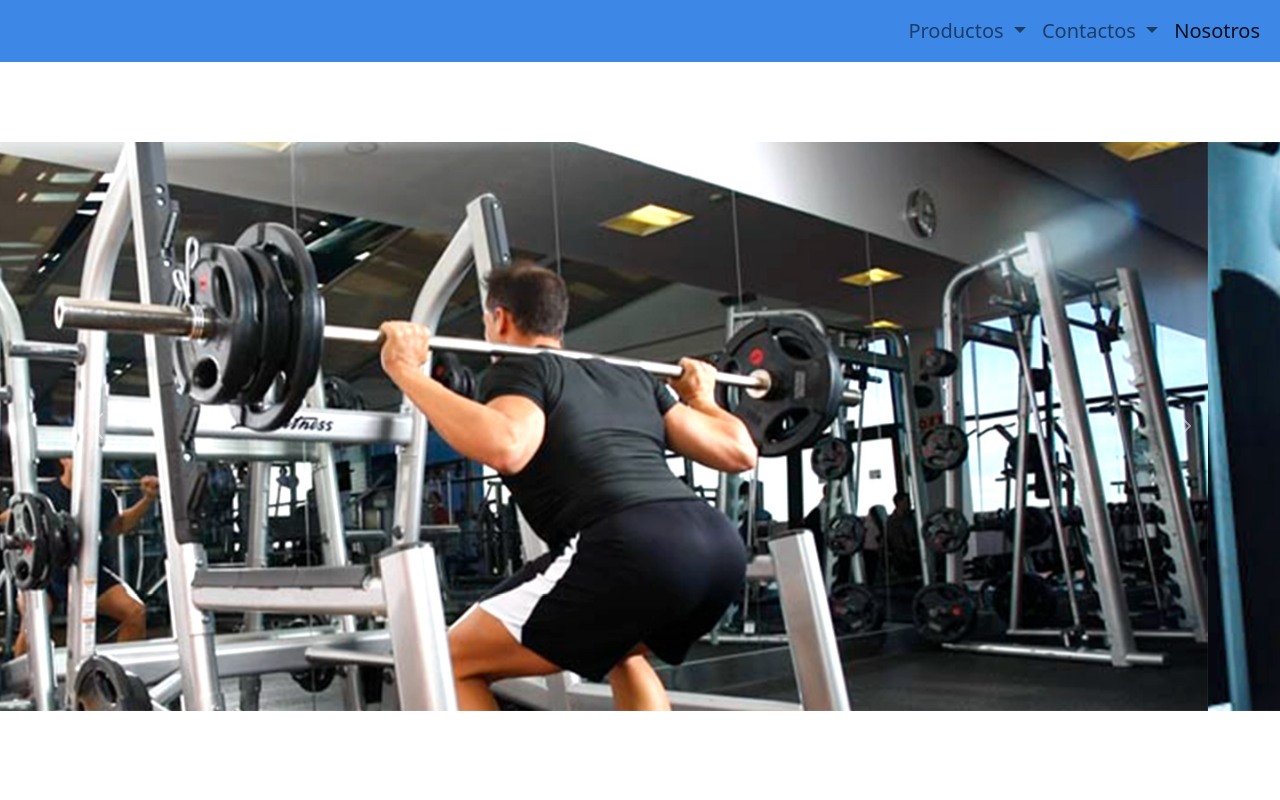
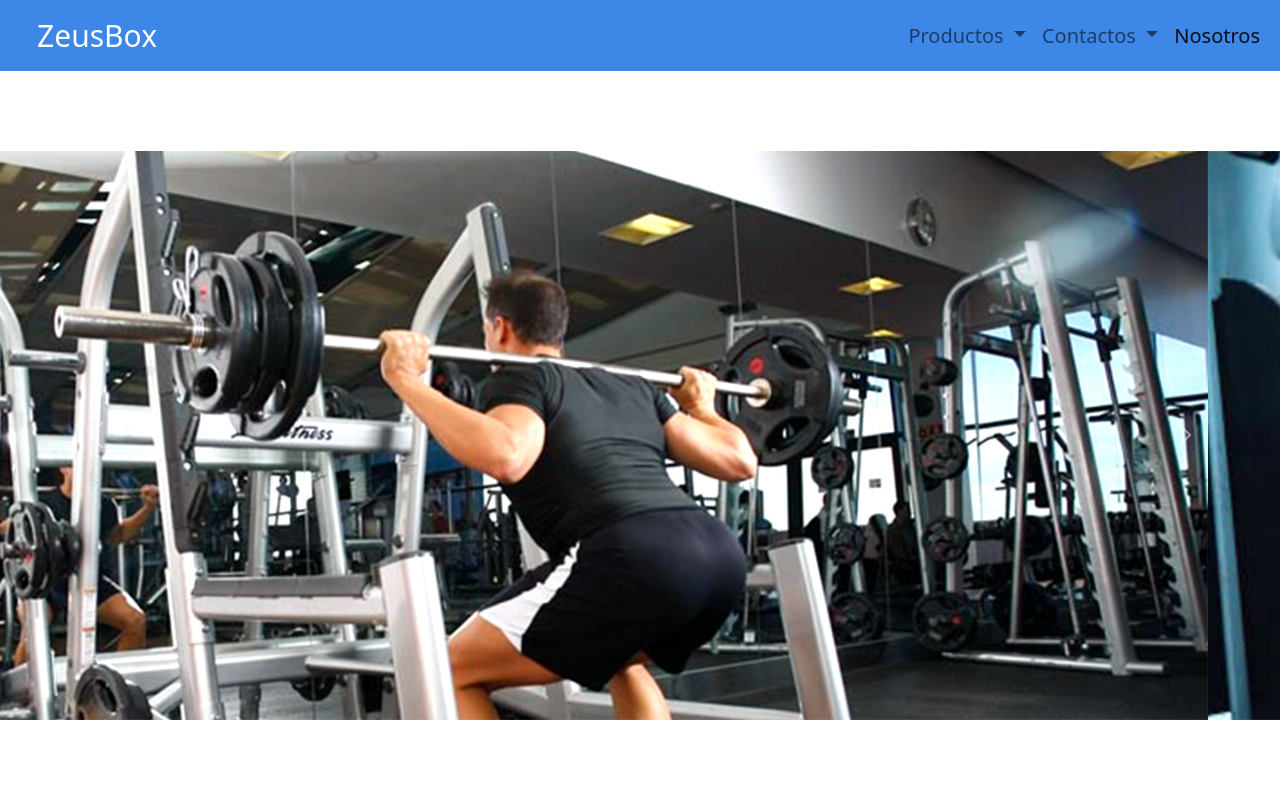
Before and after one commit to agustinrosano/ZeusBox, a plain HTML site: page index.html in a window 1280 px wide. Shown: the top 800 px of the page. Drawn offline with nearby package versions, Linux system fonts and the light colour scheme.

Commit message:
arreglandocagadas

```diff
--- a/index.html
+++ b/index.html
@@ -24,7 +24,7 @@
   <nav class="navbar navbar-expand-lg  ">
       <div class="container-fluid color6">
 
-
+        <a class="navbar-brand zeusnav Light" href="index.html"> ZeusBox </a>
 
         <div class="collapse navbar-collapse d-flex justify-content-end navbar-light" id="navbarNavDropdown">
           <ul class="navbar-nav">
```
